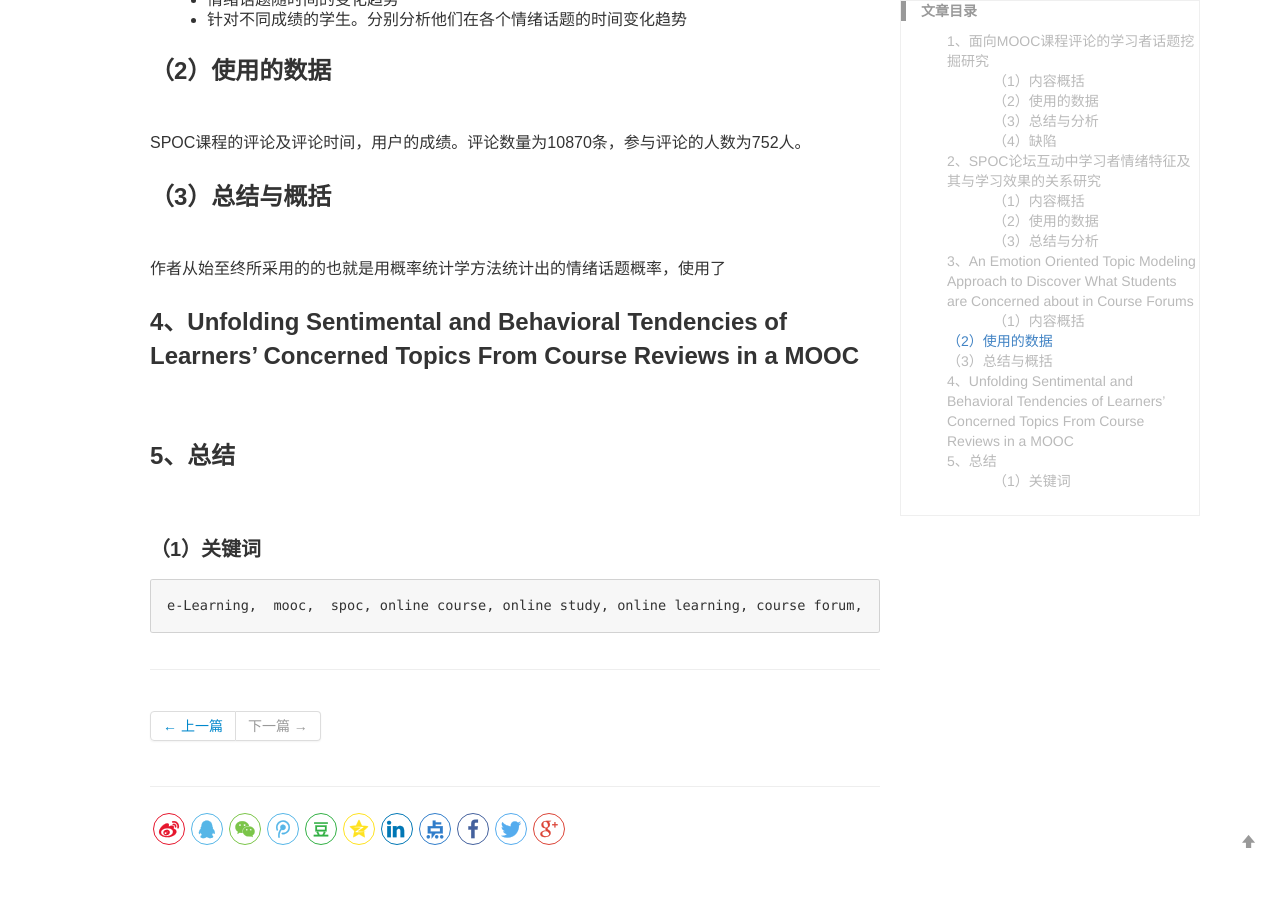
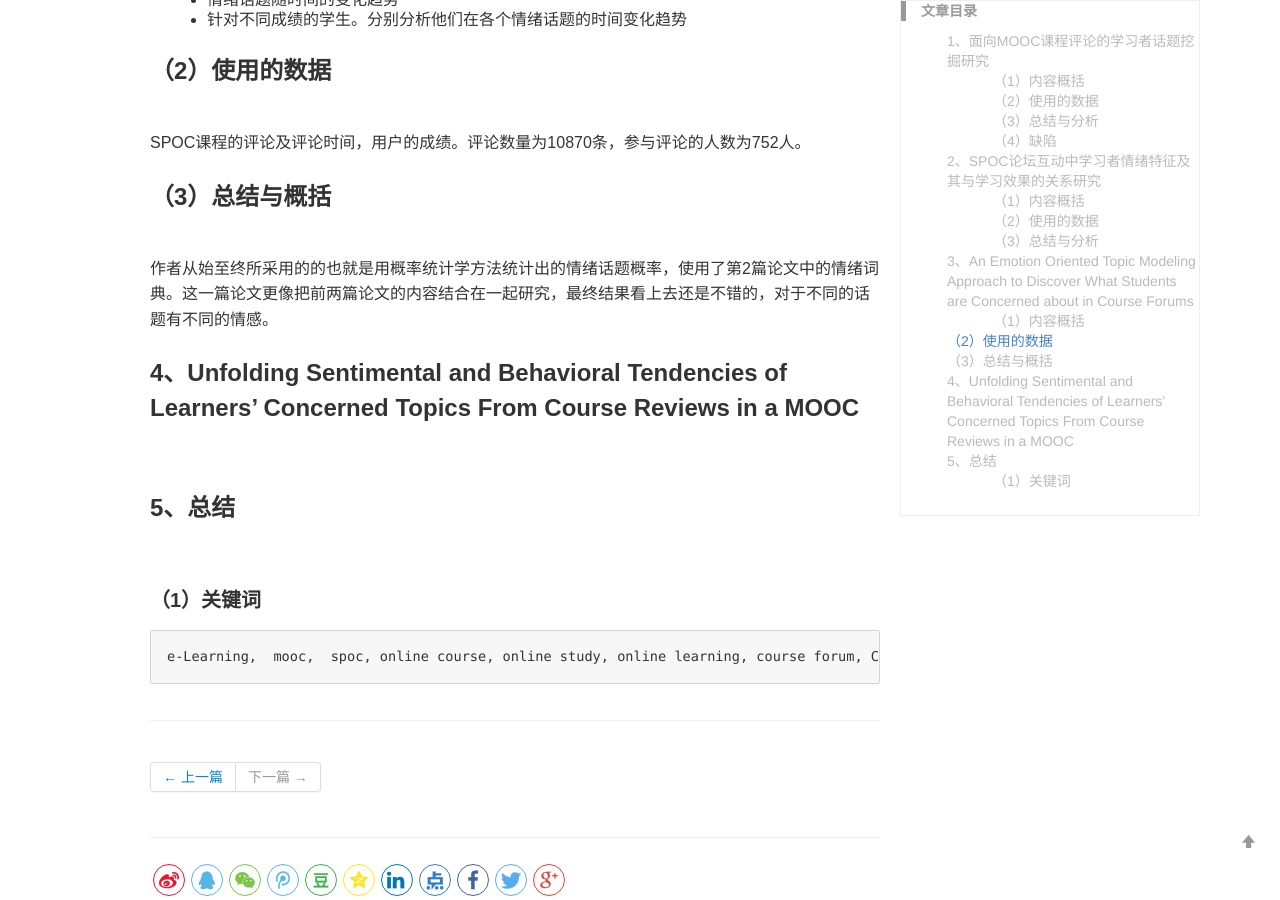
Before and after one commit to yuanmingchen/yuanmingchen.github.io, a Jekyll site: the page built from _posts/2019-04-18-Online Course nlp paper survey.md, in a window 1280 px wide and 900 px high, scrolled down 1951 px. Built offline with Jekyll 4.4.1, drawn with Linux system fonts in a browser that asks for light colours; comment, search, counter and statistics services are not loaded.

Commit message:
Updates _posts/2019-04-18-Online Course nlp paper survey.md
Auto commit by GitBook Editor

````diff
--- a/_posts/2019-04-18-Online Course nlp paper survey.md
+++ b/_posts/2019-04-18-Online Course nlp paper survey.md
@@ -49,11 +49,11 @@ SPOC论坛的评论以及评论时间，学习者的最终成绩
 SPOC课程的评论及评论时间，用户的成绩。评论数量为10870条，参与评论的人数为752人。
 
 ### （3）总结与概括
-作者从始至终所采用的的也就是用概率统计学方法统计出的情绪话题概率，使用了
+作者从始至终所采用的的也就是用概率统计学方法统计出的情绪话题概率，使用了第2篇论文中的情绪词典。这一篇论文更像把前两篇论文的内容结合在一起研究，最终结果看上去还是不错的，对于不同的话题有不同的情感。
 
 ### 4、Unfolding Sentimental and Behavioral Tendencies of Learners’ Concerned Topics From Course Reviews in a MOOC
 ### 5、总结
 #### （1）关键词
 ```
-e-Learning,  mooc,  spoc, online course, online study, online learning, course forum,
+e-Learning,  mooc,  spoc, online course, online study, online learning, course forum, Course reviews,
 ```
````
